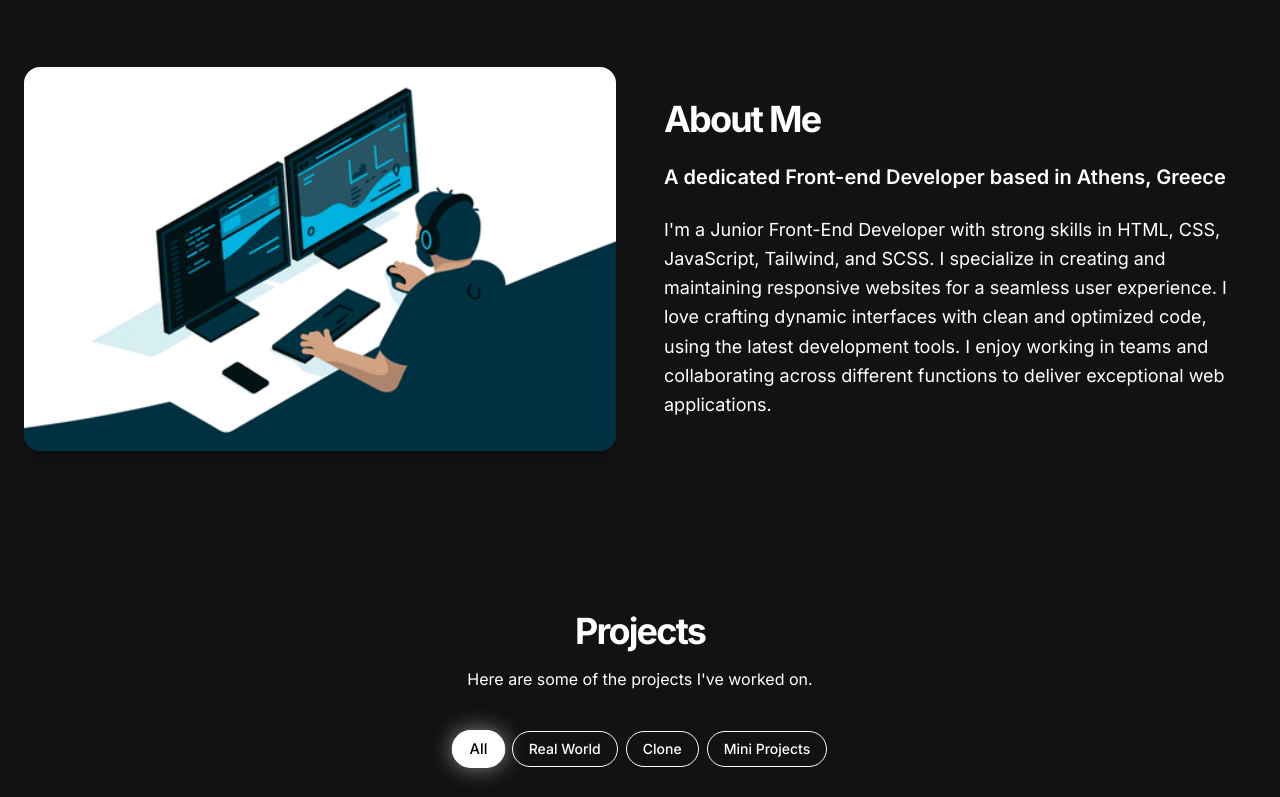
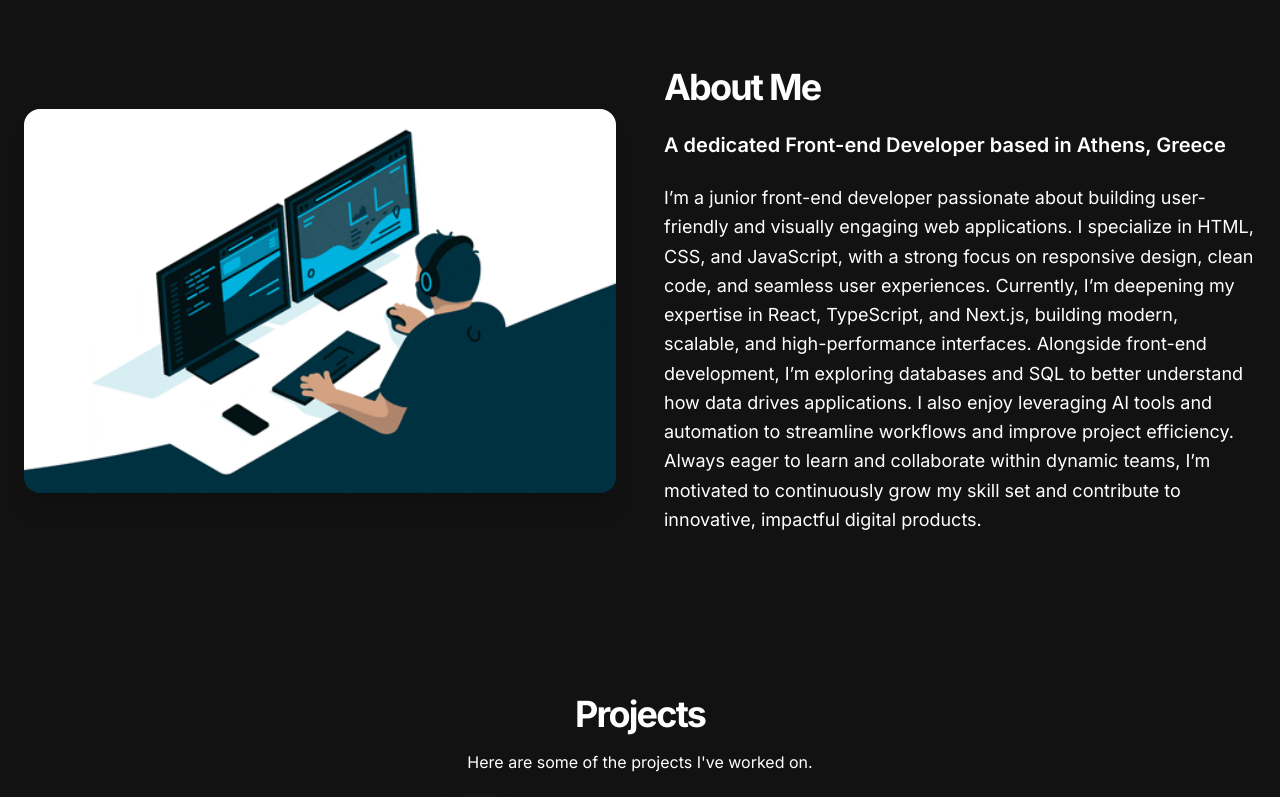
Before and after one commit to alexlangidis/alexlangidis.github.io, a Next.js app: page / in a window 1280 px wide. Shown: the part 813-1610 px from the top of the page. Built offline with nearby package versions, Linux system fonts and the light colour scheme.

Commit message:
Update about section

```diff
--- a/src/components/About.tsx
+++ b/src/components/About.tsx
@@ -6,16 +6,16 @@ import Image from "next/image";
 export default function About() {
   return (
     <section id="about" className="py-20 bg-secondary/30">
-      <div className="container mx-auto px-4 md:px-6">
+      <div className="container px-4 mx-auto md:px-6">
         <motion.div
           initial={{ opacity: 0, y: 20 }}
           whileInView={{ opacity: 1, y: 0 }}
           transition={{ duration: 0.5 }}
           viewport={{ once: true }}
-          className="flex flex-col md:flex-row items-center gap-12"
+          className="flex flex-col items-center gap-12 md:flex-row"
         >
           <div className="flex-1 w-full">
-            <div className="relative w-full h-64 md:h-96 rounded-2xl overflow-hidden shadow-xl">
+            <div className="relative w-full h-64 overflow-hidden shadow-xl md:h-96 rounded-2xl">
               <Image
                 src="/images/giphy.gif"
                 alt="Coding GIF"
@@ -32,14 +32,19 @@ export default function About() {
             <h3 className="text-xl font-semibold text-primary">
               A dedicated Front-end Developer based in Athens, Greece
             </h3>
-            <p className="text-muted-foreground text-lg leading-relaxed">
-              I&apos;m a Junior Front-End Developer with strong skills in HTML,
-              CSS, JavaScript, Tailwind, and SCSS. I specialize in creating and
-              maintaining responsive websites for a seamless user experience. I
-              love crafting dynamic interfaces with clean and optimized code,
-              using the latest development tools. I enjoy working in teams and
-              collaborating across different functions to deliver exceptional
-              web applications.
+            <p className="text-lg leading-relaxed text-muted-foreground">
+              I’m a junior front-end developer passionate about building
+              user-friendly and visually engaging web applications. I specialize
+              in HTML, CSS, and JavaScript, with a strong focus on responsive
+              design, clean code, and seamless user experiences. Currently, I’m
+              deepening my expertise in React, TypeScript, and Next.js, building
+              modern, scalable, and high-performance interfaces. Alongside
+              front-end development, I’m exploring databases and SQL to better
+              understand how data drives applications. I also enjoy leveraging
+              AI tools and automation to streamline workflows and improve
+              project efficiency. Always eager to learn and collaborate within
+              dynamic teams, I’m motivated to continuously grow my skill set and
+              contribute to innovative, impactful digital products.
             </p>
           </div>
         </motion.div>
```
Also changed, not shown: 1 other file (tests, documents, lock files or other folders).
